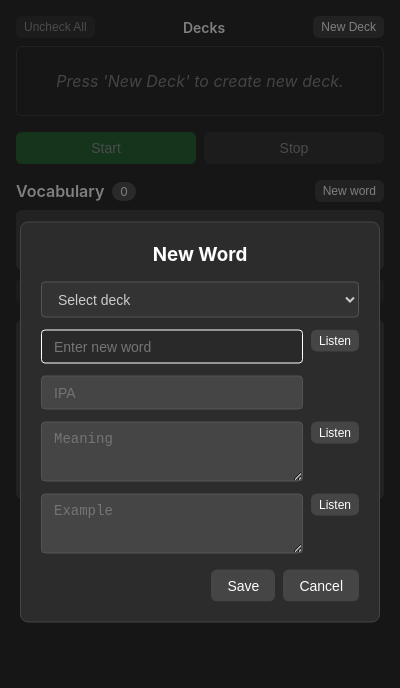
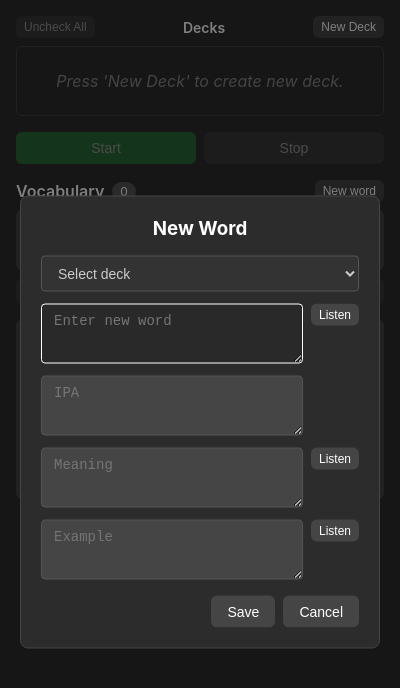
Before and after one commit to namnn269/extension.learn-language, a browser extension: page popup.html in a window 400 px wide. Both pictures are taken after a click on the button "New word". Drawn offline with Linux system fonts and the light colour scheme.

Commit message:
update input for new word modal

```diff
--- a/popup.html
+++ b/popup.html
@@ -95,12 +95,12 @@
         </select>
 
         <div class="input-group">
-			<input type="text" id="newWordInput" placeholder="Enter new word" class="input-field">
+            <textarea id="newWordInput" placeholder="Enter new word" class="textarea-field"></textarea>
             <button id="listenNewWordBtn" class="btn btn-small">Listen</button>
         </div>
 
         <div class="input-group">
-			<input type="text" id="ipaInput" placeholder="IPA" class="input-field">
+            <textarea id="ipaInput" placeholder="IPA" class="textarea-field"></textarea>
             <button id="listenIpaBtn" class="btn btn-small" style="visibility: hidden">Listen</button>
         </div>
 
```
Lines whose indentation alone changed are shown as unchanged.
